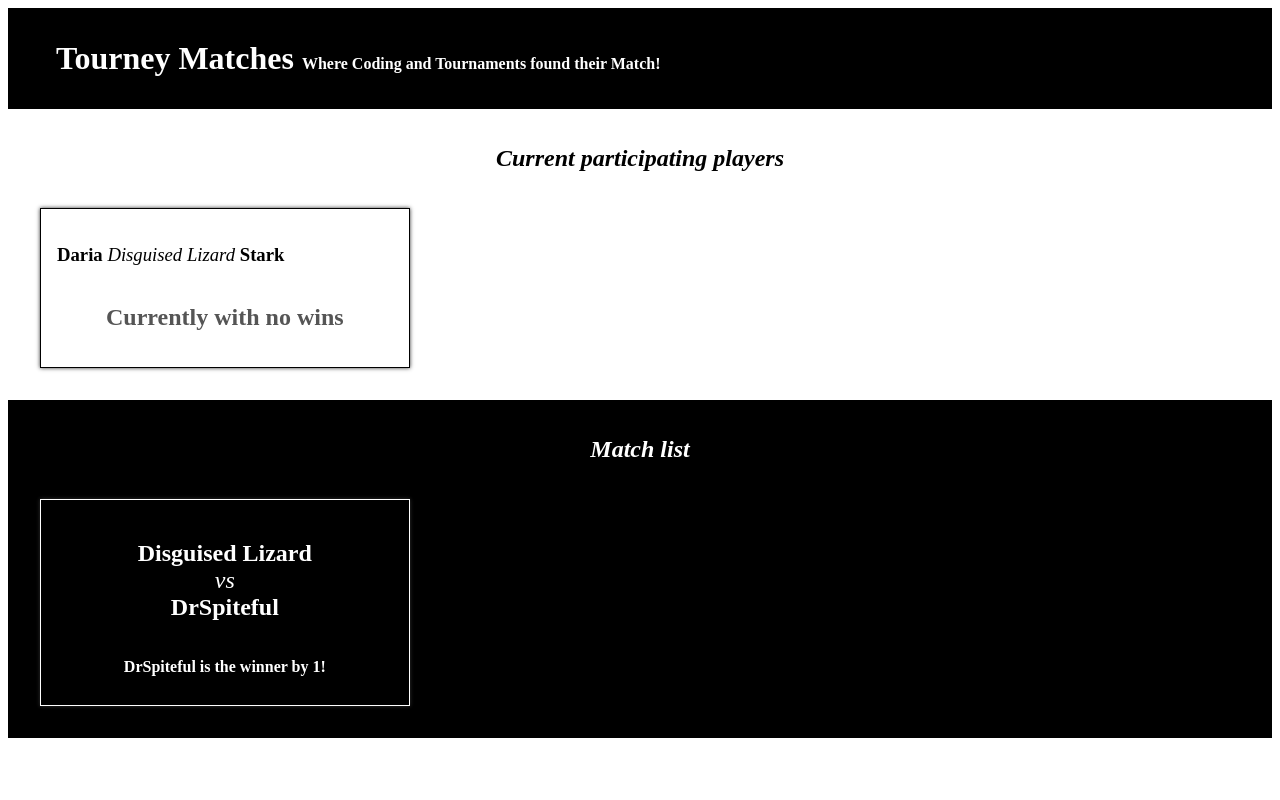
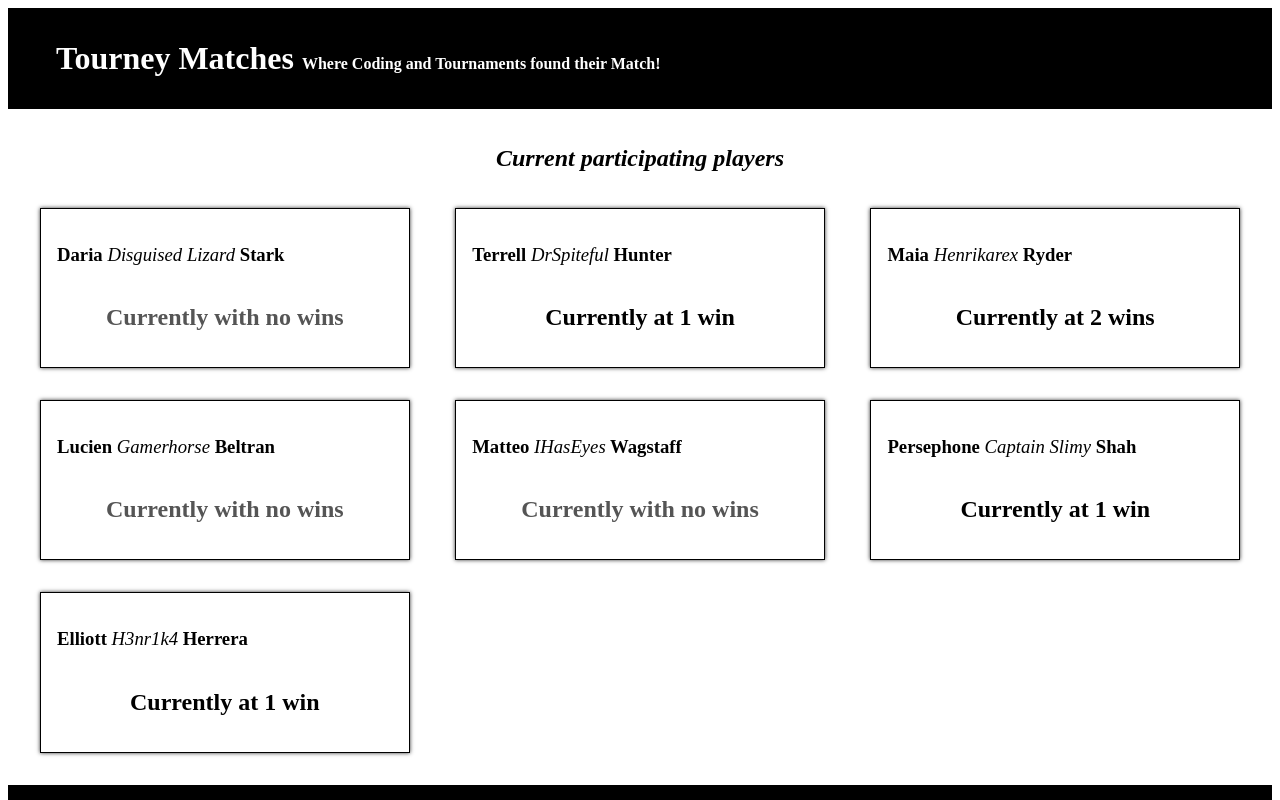
Before and after one commit to amnahasad/tourney-matches, a React (Create React App) app: page / in a window 1280 px wide. Shown: the top 800 px of the page. Built offline with nearby package versions, Linux system fonts and the light colour scheme.

Commit message:
Added mapping for matches and players

```diff
--- a/src/components/MatchList.js
+++ b/src/components/MatchList.js
@@ -2,11 +2,12 @@ import React from "react";
 import Match from "./Match";
 
 function MatchList(props) {
-    const oneMatch = props.matchData[0];
+    const { matchData } = props;
+    const parsedMatches = matchData.map(match => <Match key={match.matchNumber} {...match} />);
   return (
     <section className="PlayerList MatchList">
       <h1>Match list</h1>
-      <Match players={oneMatch.players} winner={oneMatch.winner} scoreDifference={oneMatch.scoreDifference} />
+      { parsedMatches }
     </section>
   );
 }
--- a/src/components/PlayerList.js
+++ b/src/components/PlayerList.js
@@ -1,16 +1,18 @@
 import React from "react";
 import Player from "./Player";
-// import { preparePlayerData, addWinsToPlayers } from '../helpers/playerHelpers';
+import playerData from "../data/playerData";
+import matchData from "../data/matchData";
+import { preparePlayerData, addWinsToPlayers } from '../helpers/playerHelpers';
 
 function PlayerList(props) {
-//   const playerDataArray = preparePlayerData(props.playerData);
-//   const parsedPlayerData = addWinsToPlayers(playerDataArray, props.matchData);
-//   const onePlayer = parsedPlayerData[0];
+  const playerDataArray = preparePlayerData(playerData);
+  const parsedPlayerData = addWinsToPlayers(playerDataArray, matchData);
+
+  const parsedPlayers = parsedPlayerData.map(player => <Player key={player.gamerTag} {...player} />);
   return (
     <section className="PlayerList">
       <h1>Current participating players</h1>
-      <Player gamerTag={props.onePlayer.gamerTag} firstName={props.onePlayer.firstName} lastName={props.onePlayer.lastName} wins={props.onePlayer.wins} />
-
+      { parsedPlayers }
     </section>
   );
 }
```
